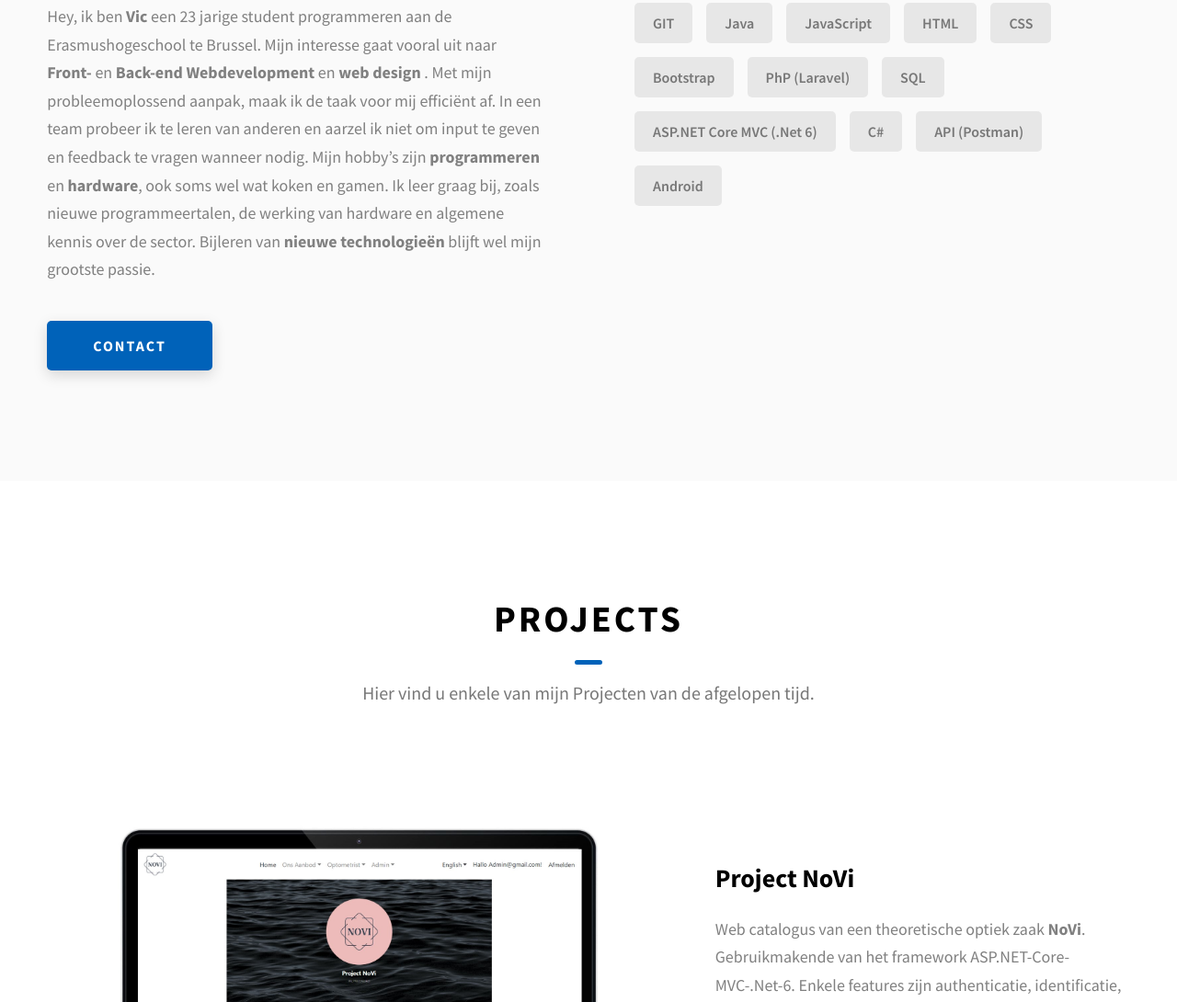
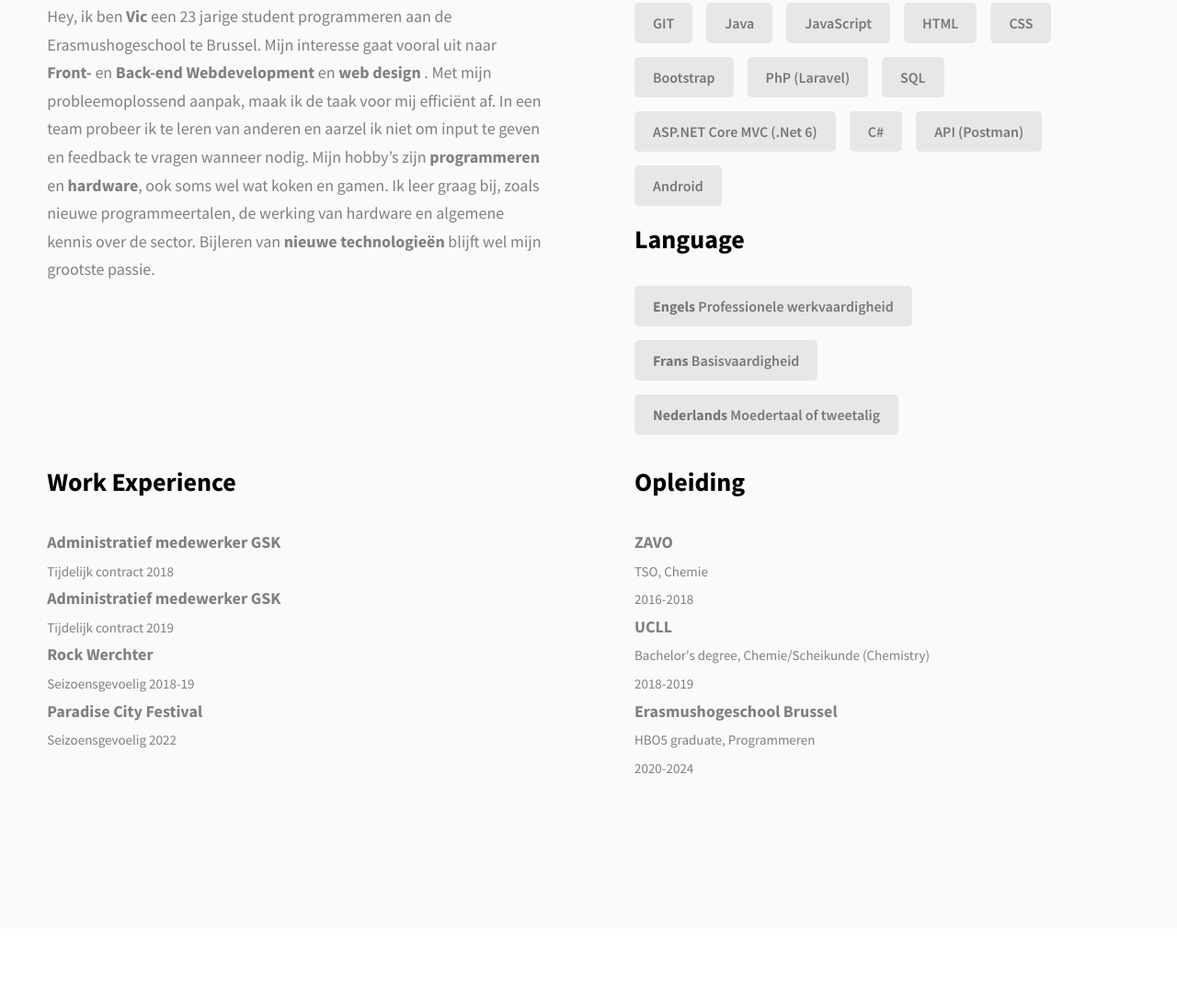
Before and after one commit to VicHazewinkel/Portfolio_VicHazewinkel, a website: page index.html in a window 1280 px wide. Shown: the part 1270-2360 px from the top of the page at 92% size. Drawn offline with Linux system fonts and the light colour scheme.

Commit message:
Language, Work Experience, Opleiding

```diff
--- a/index.html
+++ b/index.html
@@ -165,9 +165,6 @@
                 Mijn hobby’s zijn <strong>programmeren </strong>en <strong>hardware</strong>, ook soms wel wat koken en gamen. Ik leer graag bij, zoals nieuwe programmeertalen, de werking van hardware en algemene kennis over de sector. Bijleren van <strong>nieuwe technologieën </strong>blijft wel mijn grootste passie.
               </p>
             </div>
-            <a href="./#contact" class="btn btn--med btn--theme dynamicBgClr"
-              >Contact</a
-            >
           </div>
           <div class="about__content-skills">
             <h3 class="about__content-title">My Skills</h3>
@@ -188,8 +185,43 @@
               <!-- <div class="skills__skill">Android</div> -->
               <!-- <div class="skills__skill">IOS</div> -->
             </div>
+            <div class="about__content-skills">
+              <h3 class="about__content-title">Language</h3>
+              <div class="skills">
+                <div class="skills__skill"><strong>Engels</strong> Professionele werkvaardigheid <br></div>
+              </div>
+              <div class="skills">
+                <div class="skills__skill"><strong>Frans</strong> Basisvaardigheid <br></div>
+              </div>
+              <div class="skills">
+                <div class="skills__skill"><strong>Nederlands</strong> Moedertaal of tweetalig <br></div>
+              </div>
+            </div>
           </div>
-        </div>
+        </div><br>
+        <div class="about__content">
+          <div class="about__content-main">
+            <h3 class="about__content-title">Work Experience</h3>
+            <div class="about__content-details">
+              <p class="about__content-details-para">
+                <strong>Administratief medewerker GSK</strong> <br> <small>Tijdelijk contract 2018</small>  <br>
+                <strong>Administratief medewerker GSK</strong> <br> <small>Tijdelijk contract 2019</small> <br>
+                <strong>Rock Werchter </strong> <br> <small>Seizoensgevoelig 2018-19</small><br>
+                <strong>Paradise City Festival </strong> <br> <small>Seizoensgevoelig 2022</small><br>
+
+              </p>
+            </div>
+          </div>
+          <div class="about__content-main">
+            <h3 class="about__content-title">Opleiding</h3>
+            <div class="about__content-details">
+              <p class="about__content-details-para">
+                <strong>ZAVO</strong> <br> <small>TSO, Chemie <br> 2016-2018 <br></small>
+                <strong>UCLL</strong> <br> <small>Bachelor's degree, Chemie/Scheikunde (Chemistry) <br> 2018-2019 <br></small>
+                <strong>Erasmushogeschool Brussel</strong> <br> <small>HBO5 graduate, Programmeren <br> 2020-2024</small>
+              </p>
+            </div>
+          </div>
       </div>
     </section>
     <section id="projects" class="projects sec-pad">
```
